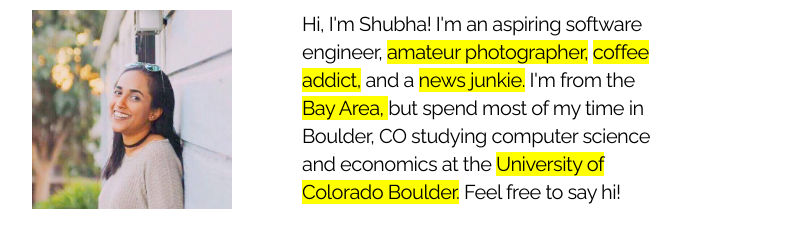
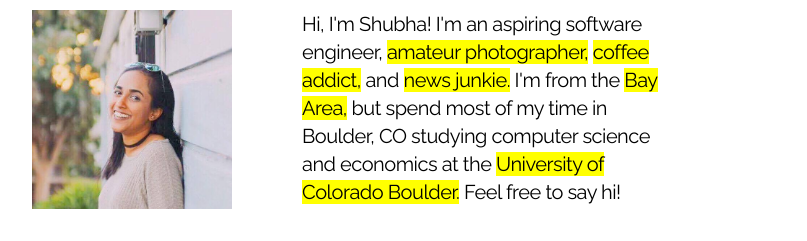
Before and after one commit to shubhaswamy/shubhaswamy.github.io, a plain HTML site: page index.html in a window 1280 px wide. Shown: the part 326-567 px from the top of the page, without its empty margins (123-930 px from the left). Drawn offline with nearby package versions, Linux system fonts and the light colour scheme; no server answers; a web font is replaced by a local one.

Commit message:
Add files via upload

```diff
--- a/index.html
+++ b/index.html
@@ -55,11 +55,11 @@
 					Hi, I'm Shubha! I'm an aspiring software engineer,
 					<a href = "#vsco" target="_blank"><font color="black"><mark> amateur photographer,</font> </mark> </a>
 					<a href = "http://vsco.co/shubhaswamy/journal/coffee-collective" target="_blank"><font color="black"><mark>coffee addict,</font> </mark> </a>
-					and a
+					and
 					<a href = "https://www.nytimes.com/"target="_blank"><font color="black"><mark>news junkie.</font> </mark> </a>
 					I'm from the
-					 <a href = "https://goo.gl/maps/CBu4xw2gVFs" target="_blank"><font color="black"><mark>Bay Area, </a> </font> </mark>
-					 but spend most of my time in Boulder, CO studying computer science and economics at the
+					 <a href = "https://goo.gl/maps/CBu4xw2gVFs" target="_blank"><font color="black"><mark>Bay Area,</a> </font> </mark>
+					  but spend most of my time in Boulder, CO studying computer science and economics at the
 					 <a href = "http://www.colorado.edu/" target="_blank"><font color="black"><mark>University of Colorado Boulder.</a> </font> </mark>
 					  Feel free to say hi!
 					<br><br>
```
